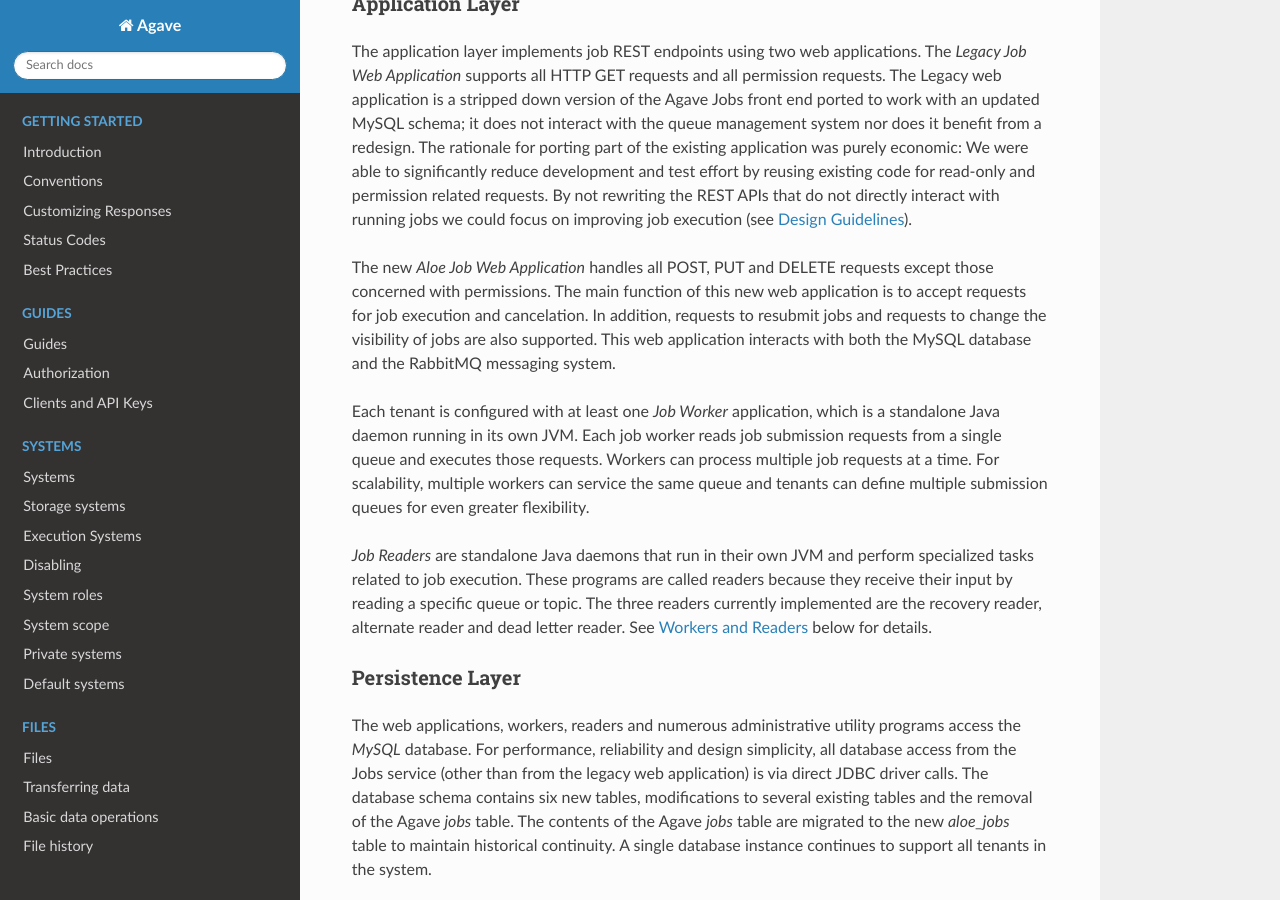
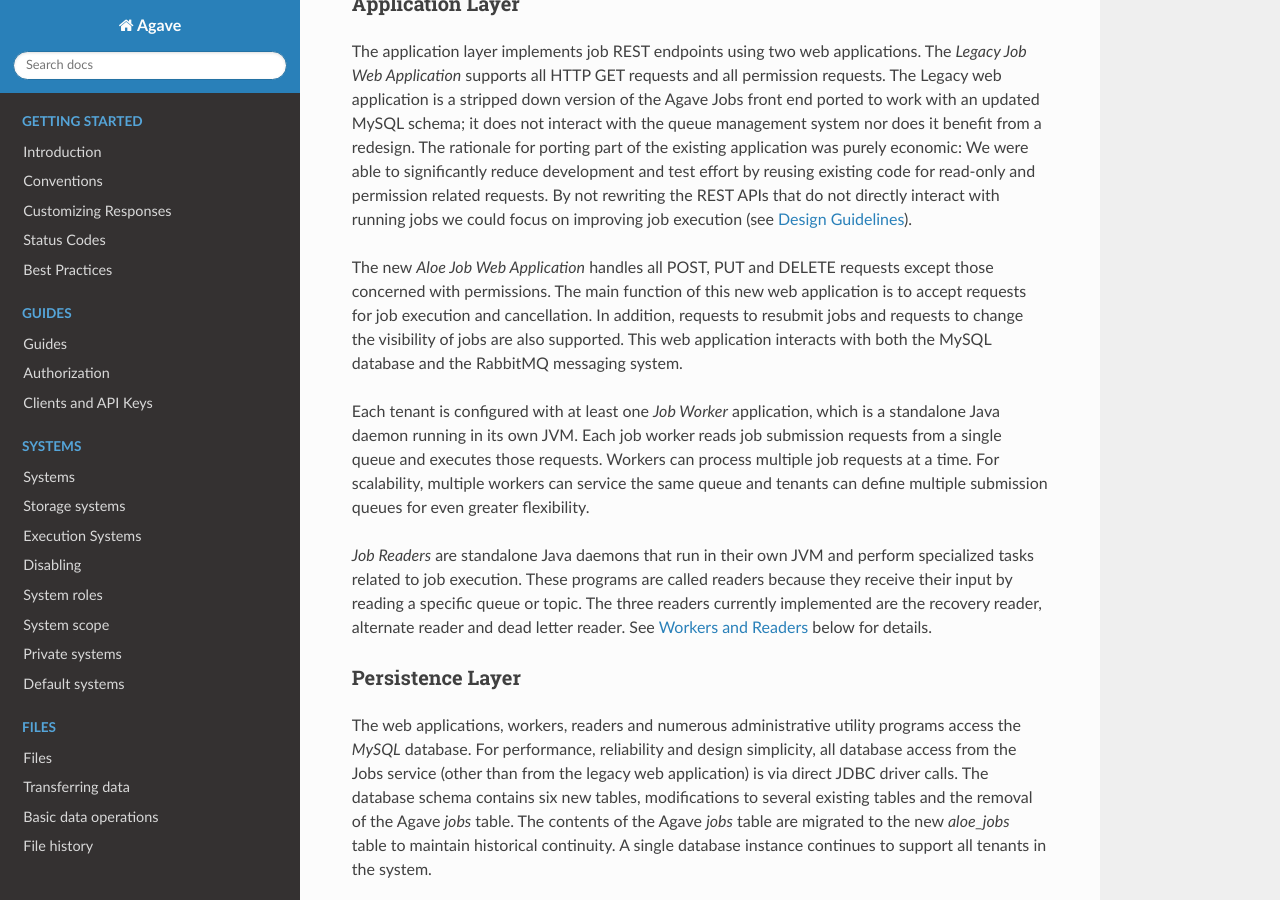
Before and after one commit to TACC-Cloud/agave-docs, a Sphinx documentation site: the page built from docs/agave/guides/jobs/aloe-job-architecture.rst, in a window 1280 px wide and 900 px high, scrolled down 2607 px. Built offline with Sphinx 7.4.7 and the Read the Docs theme 2.0.0, drawn with Linux system fonts in a browser that asks for light colours; some of the changed text lies outside the part shown.

Commit message:
final spellcheck

```diff
--- a/docs/agave/guides/jobs/aloe-job-architecture.rst
+++ b/docs/agave/guides/jobs/aloe-job-architecture.rst
@@ -57,7 +57,7 @@
 
 The application layer implements job REST endpoints using two web applications.  The *Legacy Job Web Application* supports all HTTP GET requests and all permission requests.  The Legacy web application is a stripped down version of the Agave Jobs front end ported to work with an updated MySQL schema; it does not interact with the queue management system nor does it benefit from a redesign.  The rationale for porting part of the existing application was purely economic:  We were able to significantly reduce development and test effort by reusing existing code for read-only and permission related requests.  By not rewriting the REST APIs that do not directly interact with running jobs we could focus on improving job execution (see `Design Guidelines`_).
 
-The new *Aloe Job Web Application* handles all POST, PUT and DELETE requests except those concerned with permissions.  The main function of this new web application is to accept requests for job execution and cancelation.  In addition, requests to resubmit jobs and requests to change the visibility of jobs are also supported.  This web application interacts with both the MySQL database and the RabbitMQ messaging system.
+The new *Aloe Job Web Application* handles all POST, PUT and DELETE requests except those concerned with permissions.  The main function of this new web application is to accept requests for job execution and cancellation.  In addition, requests to resubmit jobs and requests to change the visibility of jobs are also supported.  This web application interacts with both the MySQL database and the RabbitMQ messaging system.
 
 Each tenant is configured with at least one *Job Worker* application, which is a standalone Java daemon running in its own JVM.  Each job worker reads job submission requests from a single queue and executes those requests.  Workers can process multiple job requests at a time.  For scalability, multiple workers can service the same queue and tenants can define multiple submission queues for even greater flexibility.
 
--- a/docs/agave/guides/jobs/aloe-job-migration.rst
+++ b/docs/agave/guides/jobs/aloe-job-migration.rst
@@ -6,7 +6,7 @@
 Introduction
 ------------
 
-Our goal is to ensure that client workflows continue to work with the new Jobs service.  Please refer to the `Jobs Service Architecture <aloe-job-architecture.html>`_ page for a discusion of the new design, and the `Jobs Service Changes <aloe-job-changes.html>`_ page for specifics about differences between the old and new systems.
+Our goal is to ensure that client workflows continue to work with the new Jobs service.  Please refer to the `Jobs Service Architecture <aloe-job-architecture.html>`_ page for a discussion of the new design, and the `Jobs Service Changes <aloe-job-changes.html>`_ page for specifics about differences between the old and new systems.
 
 During testing we will likely discover behavioral differences between the old and new systems.  Some of these differences may require users to change their processes or code, others may require changes to the Jobs service.  All decisions will be made in consultation with users, the goal being to minimize disruption as much as possible.
 
```
Also changed, not shown: other parts of docs/agave/guides/jobs/aloe-job-architecture.rst (+3 -3 lines), docs/agave/guides/jobs/aloe-job-changes.rst (+4 -4 lines).
